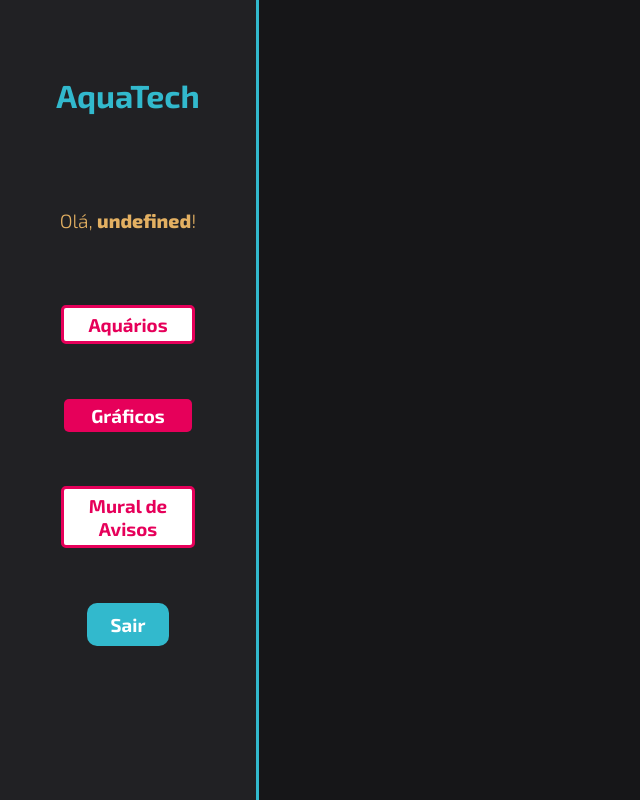
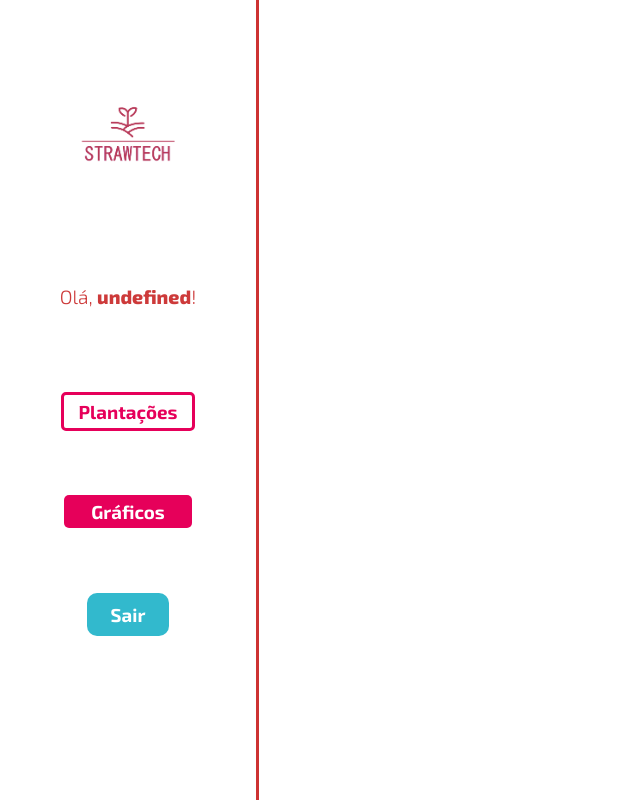
Before and after one commit to GustavoFernandesSP/StrawTech, a website: page site/public/dashboard/dashboard.html in a window 1280 px wide. Shown: the whole page, without its empty margins (0-640 px from the left). Drawn offline with nearby package versions, Linux system fonts and the light colour scheme.

```diff
--- a/site/public/css/dashboards.css
+++ b/site/public/css/dashboards.css
@@ -111,7 +111,7 @@
 /* pagina graficos */
 
 .dash-header {
-  background-color: #212124;
+  background-color: white;
 }
 
 .dash {
@@ -119,7 +119,7 @@
   position: relative;
   top: 0;
   left: 20%;
-  background-color: #161618;
+  background-color: white;
   height: 100vh;
   overflow: auto;
 }
--- a/site/public/css/style.css
+++ b/site/public/css/style.css
@@ -254,8 +254,8 @@
   flex-direction: column;
   justify-content: space-evenly;
   align-items: center;
-  border-right: 3px solid #32b9cd;
-  background-color: #212124;
+  border-right: 3px solid #cd3232;
+  background-color: white;
   /* border: 3px solid pink; */
 }
 
@@ -280,7 +280,7 @@
 }
 
 .hello h3 {
-  color: #e3b062;
+  color: #cd3a3a;
   font-weight: 300;
   font-size: 1.2rem;
 }
--- a/site/public/dashboard/dashboard.html
+++ b/site/public/dashboard/dashboard.html
@@ -6,7 +6,7 @@
     <meta charset="UTF-8">
     <meta http-equiv="X-UA-Compatible" content="IE=edge">
     <meta name="viewport" content="width=device-width, initial-scale=1.0">
-    <title>AquaTech | Dashboards</title>
+    <title>StrawTech | Dashboards</title>
 
     <link rel="stylesheet" href="../css/style.css">
     <link rel="stylesheet" href="../css/dashboards.css">
@@ -31,7 +31,8 @@
 
     <div class="janela">
         <div class="header-left">
-            <h1>AquaTech</h1>
+            <img src="../assets/logo.jpeg" width="135px" alt="Logo StrawTech">
+
 
             <div class="hello">
                 <h3>Olá, <span id="b_usuario">usuário</span>!</h3>
@@ -39,7 +40,7 @@
 
             <div class="btn-nav-white">
                 <a href="./cards.html">
-                    <h3>Aquários</h3>
+                    <h3>Plantações</h3>
                 </a>
             </div>
 
@@ -49,11 +50,6 @@
 
             </div>
 
-            <div class="btn-nav-white">
-                <a href="./mural.html">
-                    <h3>Mural de Avisos</h3>
-                </a>
-            </div>
 
             <div class="btn-logout" onclick="limparSessao()">
                 <h3>Sair</h3>
```
Also changed, not shown: site/public/dashboard/cards.html (+4 -10 lines), 4 other files.
